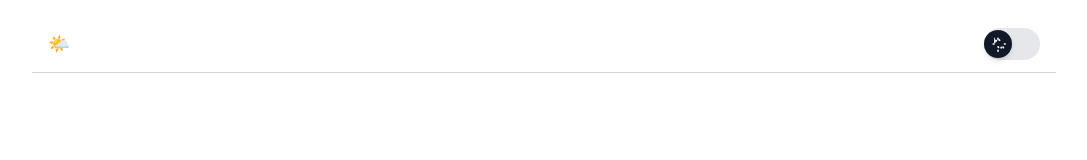
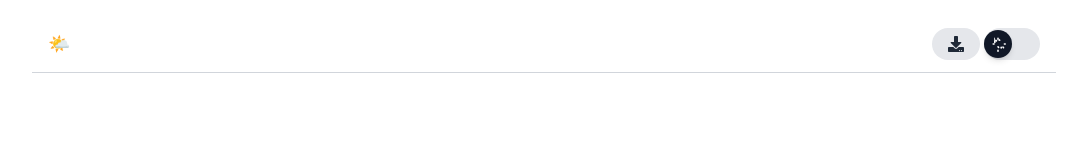
Before and after one commit to SidW111/weather-chat, a Next.js app: page / in a window 1280 px wide. Shown: the top 160 px of the page, without its empty margins (96-1183 px from the left). Built offline with nearby package versions, Linux system fonts and the light colour scheme.

Commit message:
added export chat button

```diff
--- a/app/page.tsx
+++ b/app/page.tsx
@@ -1,9 +1,10 @@
 "use client";
+import ExportChat from "@/components/ExportChat";
 import InputForm from "@/components/InputForm";
 import Message from "@/components/Message";
 import ToggleButton from "@/components/ToggleButton";
 import { useEffect, useRef, useState } from "react";
-interface MessageType {
+export interface MessageType {
   role: "user" | "agent";
   content: string;
   timeStamp?: string;
@@ -26,7 +27,8 @@ export default function Chat() {
       <div className="w-full max-w-5xl mx-auto flex flex-col h-full dark:bg-gray-900 dark:text-white">
         <div className="flex justify-between items-center px-4 py-3 border-b border-gray-300 dark:border-gray-700">
           <h1 className="text-lg font-bold">🌤️ Weather Agent</h1>
-          <div>
+          <div className="flex gap-1 items-center">
+            <ExportChat messages={messages}/>
             <ToggleButton />
           </div>
         </div>
--- /dev/null
+++ b/components/ExportChat.tsx
@@ -0,0 +1,37 @@
+import { MessageType } from "@/app/page";
+import { BiDownload } from "react-icons/bi";
+import { FaDownload } from "react-icons/fa";
+
+interface ExportChatProps {
+    messages:MessageType[]
+}
+
+export default function ExportChat({messages}:ExportChatProps) {
+  const handleExportChat = (messages: MessageType[]) => {
+    const text = messages
+      .map((m) => `[${m.timeStamp}] ${m.role.toUpperCase()}: ${m.content}`)
+      .join("\n");
+
+    const blob = new Blob([text], { type: "text/plain;charset=utf-8" });
+    const url = URL.createObjectURL(blob);
+
+    const link = document.createElement("a");
+    link.href = url;
+    link.download = "chat.txt";
+    link.click();
+
+    URL.revokeObjectURL(url);
+  };
+
+  return (
+    <button
+      type="button"
+      onClick={() => handleExportChat(messages)}
+      disabled={messages.length === 0}
+      className="px-4 py-2 bg-gray-200 dark:bg-gray-700 text-gray-800 dark:text-gray-200
+               rounded-full hover:bg-gray-300 dark:hover:bg-gray-600 transition-colors"
+    >
+      <FaDownload  />
+    </button>
+  );
+}
```
